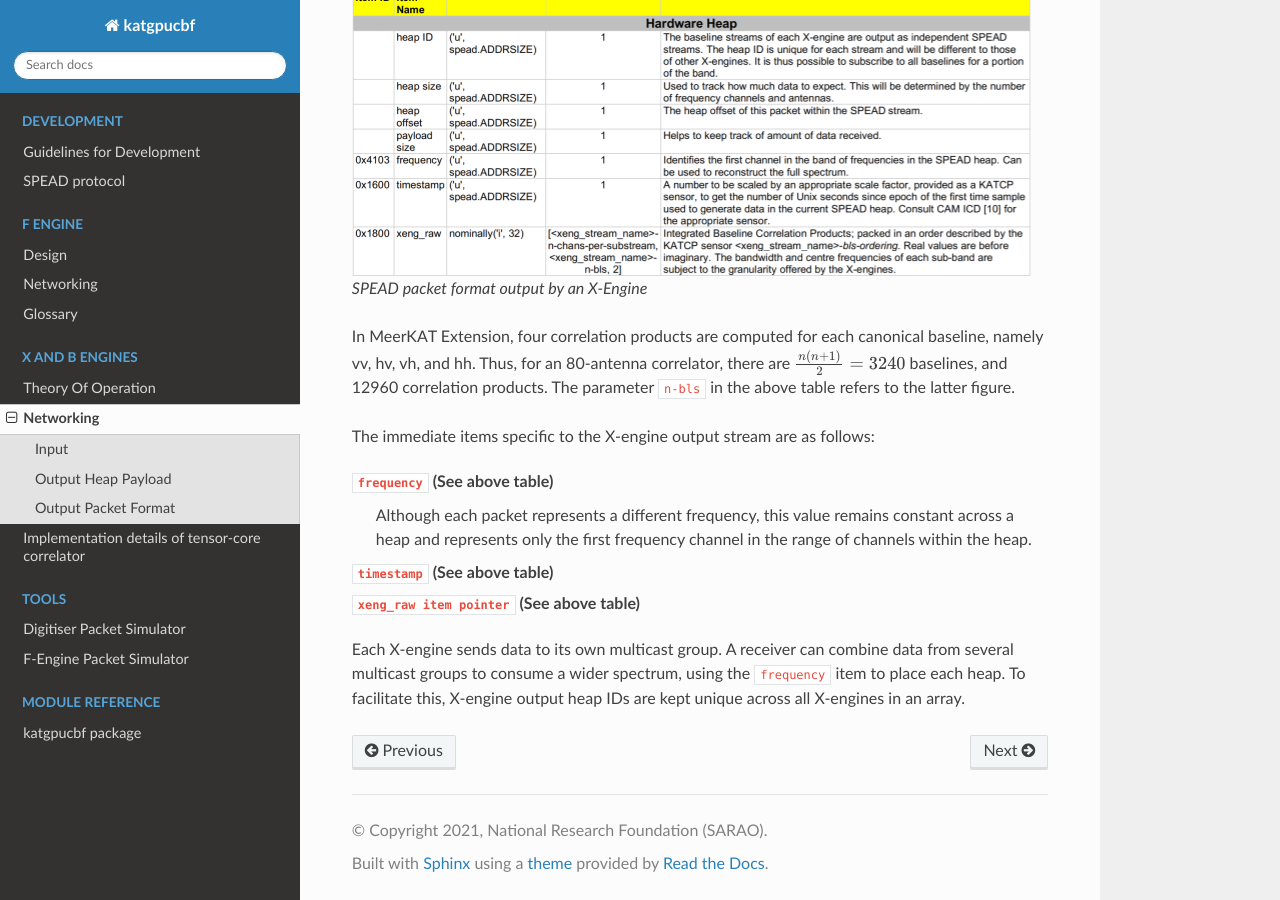
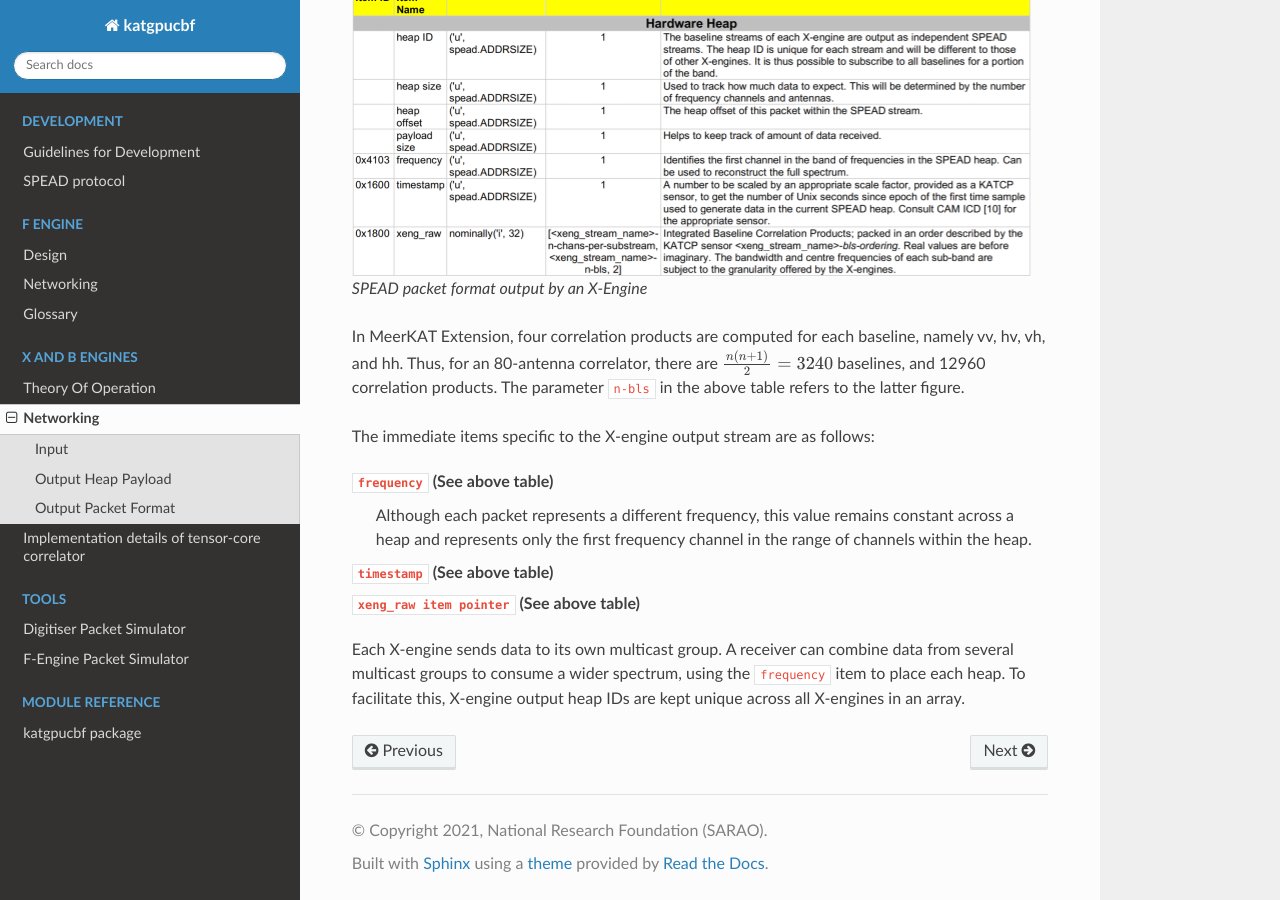
Before and after one commit to ska-sa/katgpucbf, a Sphinx documentation site: the page built from doc/xbgpu.networking.rst, in a window 1280 px wide and 900 px high, scrolled down 931 px. Built offline with Sphinx 7.4.7 and the Read the Docs theme 2.0.0, drawn with Linux system fonts in a browser that asks for light colours; formulas are drawn with MathJax 3; the version number could not be read and is left out.

Commit message:
Remove "canonical" from baseline description, and include link to repeat_pointers

```diff
--- a/doc/spead.rst
+++ b/doc/spead.rst
@@ -52,7 +52,9 @@
 Each SPEAD stream will have additional 64-bit fields specific to itself,
 referred to in SPEAD nomenclature as :dfn:`immediate items`. Each packet
 transmitted will contain all the immediate items to assist third-party consumers
-that prefer to work at the packet level.
+that prefer to work at the packet level (see
+:attr:`spead2.send.Heap.repeat_pointers` - note that this is not default spead2
+behaviour, but it is always on in katgpucbf).
 
 Most of the metadata remains constant for all packets in a heap. The heap offset
 changes across packets, in multiples of the packet size (which is configurable
--- a/doc/xbgpu.networking.rst
+++ b/doc/xbgpu.networking.rst
@@ -45,10 +45,10 @@
 
   SPEAD packet format output by an X-Engine
 
-In MeerKAT Extension, four correlation products are computed for each canonical
-baseline, namely vv, hv, vh, and hh. Thus, for an 80-antenna correlator, there
-are :math:`\frac{n(n+1)}{2} = 3240` baselines, and 12960 correlation products.
-The parameter ``n-bls`` in the above table refers to the latter figure.
+In MeerKAT Extension, four correlation products are computed for each baseline,
+namely vv, hv, vh, and hh. Thus, for an 80-antenna correlator, there are
+:math:`\frac{n(n+1)}{2} = 3240` baselines, and 12960 correlation products. The
+parameter ``n-bls`` in the above table refers to the latter figure.
 
 The immediate items specific to the X-engine output stream are as follows:
 
```
